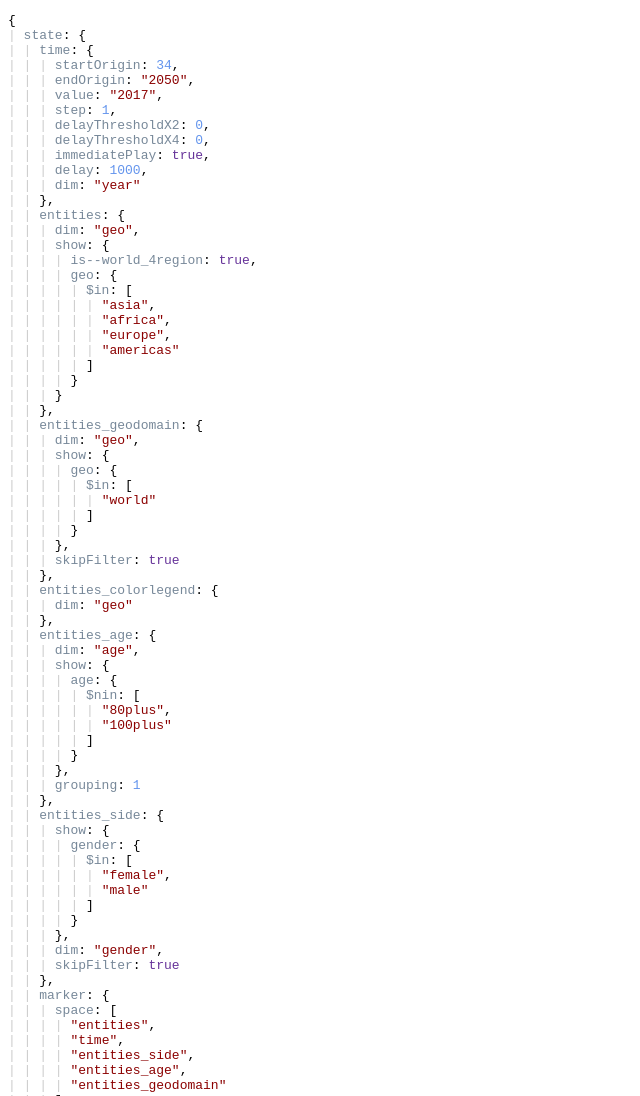
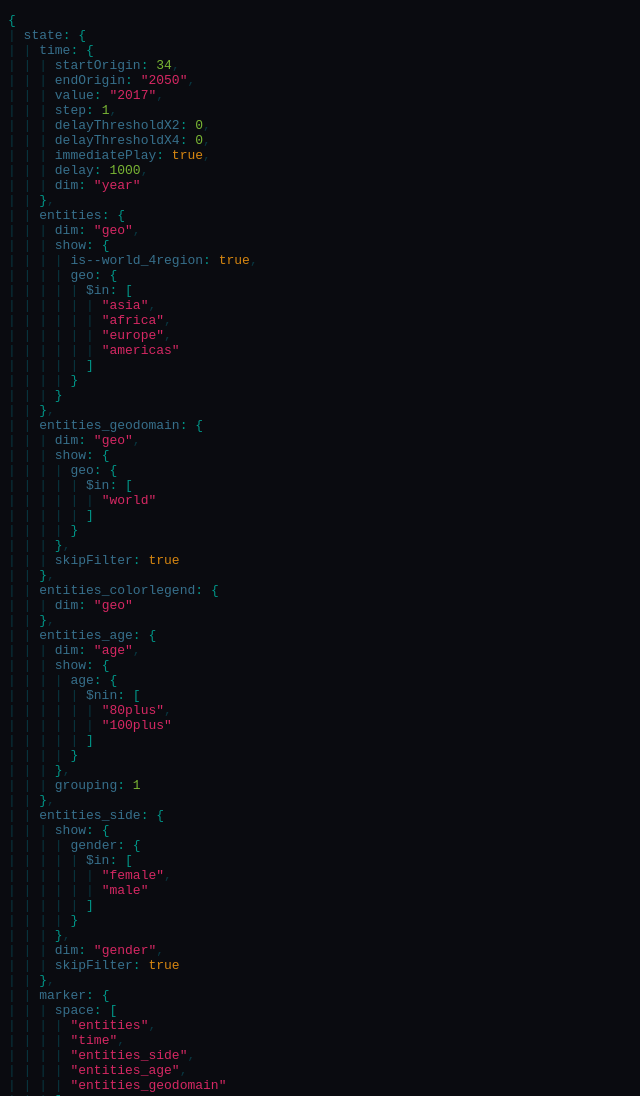
Before and after one commit to kuguarpwnz/config-explorer, a website built with webpack: page src/preview/index.html in a window 1280 px wide. Shown: the top 1096 px of the page, without its empty margins (0-640 px from the left). Built offline with nearby package versions, Linux system fonts and the light colour scheme.

Commit message:
Refactor

```diff
--- a/src/formatter/index.js
+++ b/src/formatter/index.js
@@ -30,9 +30,9 @@ export default class {
   _generateObjectLike(target, object, depth) {
     const [openBrace, closeBrace] = this._getBraces(object);
 
-    target.appendChild(document.createTextNode(openBrace));
+    target.appendChild(openBrace);
     this._generateNode(target, object, depth);
-    target.appendChild(document.createTextNode(closeBrace));
+    target.appendChild(closeBrace);
 
     return target;
   }
@@ -67,7 +67,7 @@ export default class {
     !utils.isArray(object) && this._generateChildNodeKeys(value, key, node);
 
     this._generate(node, value, depth + 1);
-    node.appendChild(document.createTextNode(valuesCount - 1 === index ? '' : ','));
+    valuesCount - 1 !== index && node.appendChild(this._withClass(',', 'comma'));
   }
 
   _generateChildNodeKeys(value, key, node) {
@@ -78,11 +78,13 @@ export default class {
     nodeKey.onclick = utils.isFunction(this._onNodeClick) ? this._onNodeClick : null;
 
     node.appendChild(nodeKey);
-    node.appendChild(document.createTextNode(': '));
+    node.appendChild(this._withClass(':', 'colon'));
+    node.appendChild(document.createTextNode(' '));
   }
 
   _getBraces(object) {
-    return utils.isArray(object) ? '[]' : '{}';
+    return (utils.isArray(object) ? '[]' : '{}')
+      .split('').map((brace) => this._withClass(brace, 'brace'));
   }
 
   _withClass(value, ...classNames) {
--- a/src/preview/index.html
+++ b/src/preview/index.html
@@ -7,20 +7,24 @@
     <meta http-equiv="X-UA-Compatible" content="ie=edge">
     <title>Document</title>
     <style>
+        body {
+            background-color: #0a0b10;
+        }
+
         .boolean {
-            color: rebeccapurple;
+            color: #d68611;
         }
 
         .number {
-            color: cornflowerblue;
+            color: #79b534;
         }
 
         .string {
-            color: darkred;
+            color: #d62863;
         }
 
         .key {
-            color: lightslategray;
+            color: #37708c;
         }
 
         .key.clickable {
@@ -32,11 +36,17 @@
         }
 
         .key.closed {
+            color: #3cade4;
             font-weight: bold;
         }
 
-        .space {
+        .space, .comma {
+            color: #00e2ff;
             opacity: 0.2;
+        }
+
+        .brace, .colon {
+            color: #009688;
         }
     </style>
 </head>
--- a/src/preview/index.js
+++ b/src/preview/index.js
@@ -19,9 +19,9 @@ const hasClass = (element, search) => ~element.className.split(' ').indexOf(sear
 
 ConfigExplorer.create(document.getElementById('placeholder'))
   .onNodeClick((e) => {
-    const collapsibleClass = 'collapsible';
     const ct = e.currentTarget;
-    const collapsible = ct.nextElementSibling;
+    // TODO: replace with search in siblings by class
+    const collapsible = ct.nextElementSibling.nextElementSibling.nextElementSibling;
 
     if (collapsible && hasClass(ct, 'clickable') && hasClass(collapsible, 'collapsible')) {
       toggle(collapsible);
```
